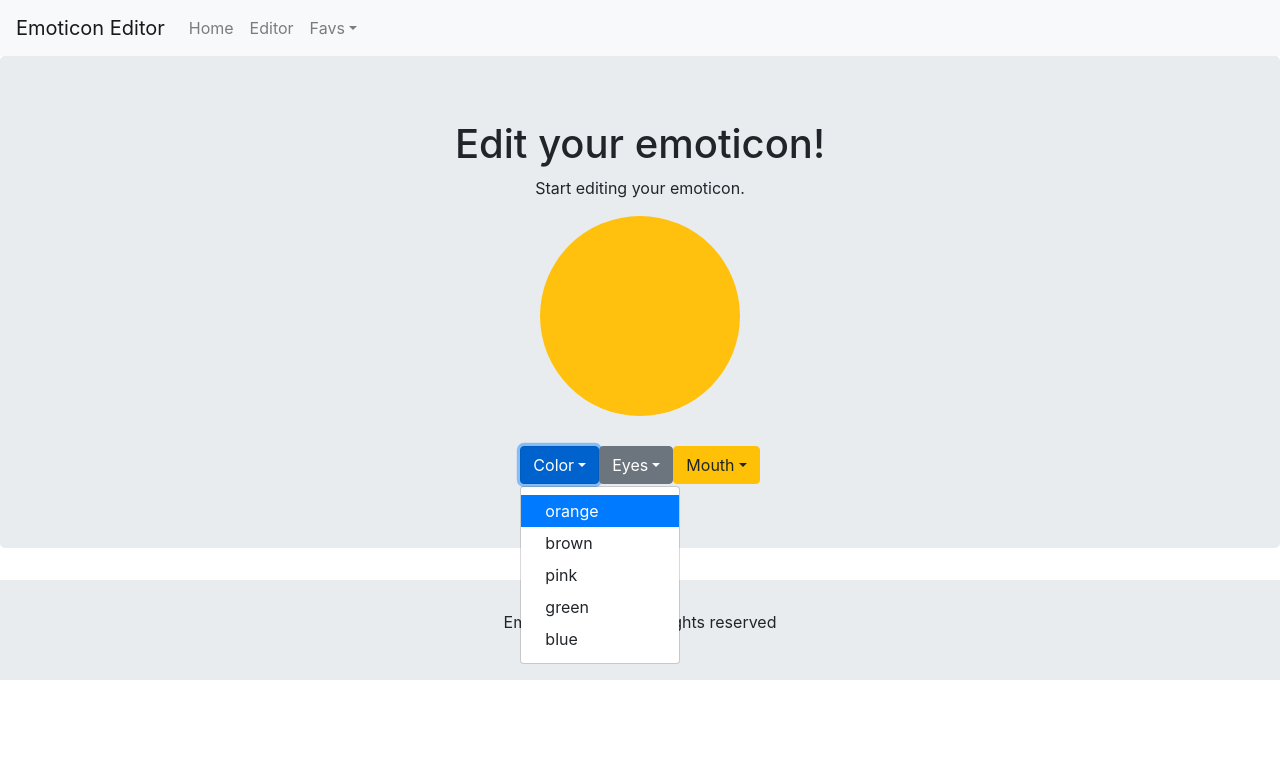
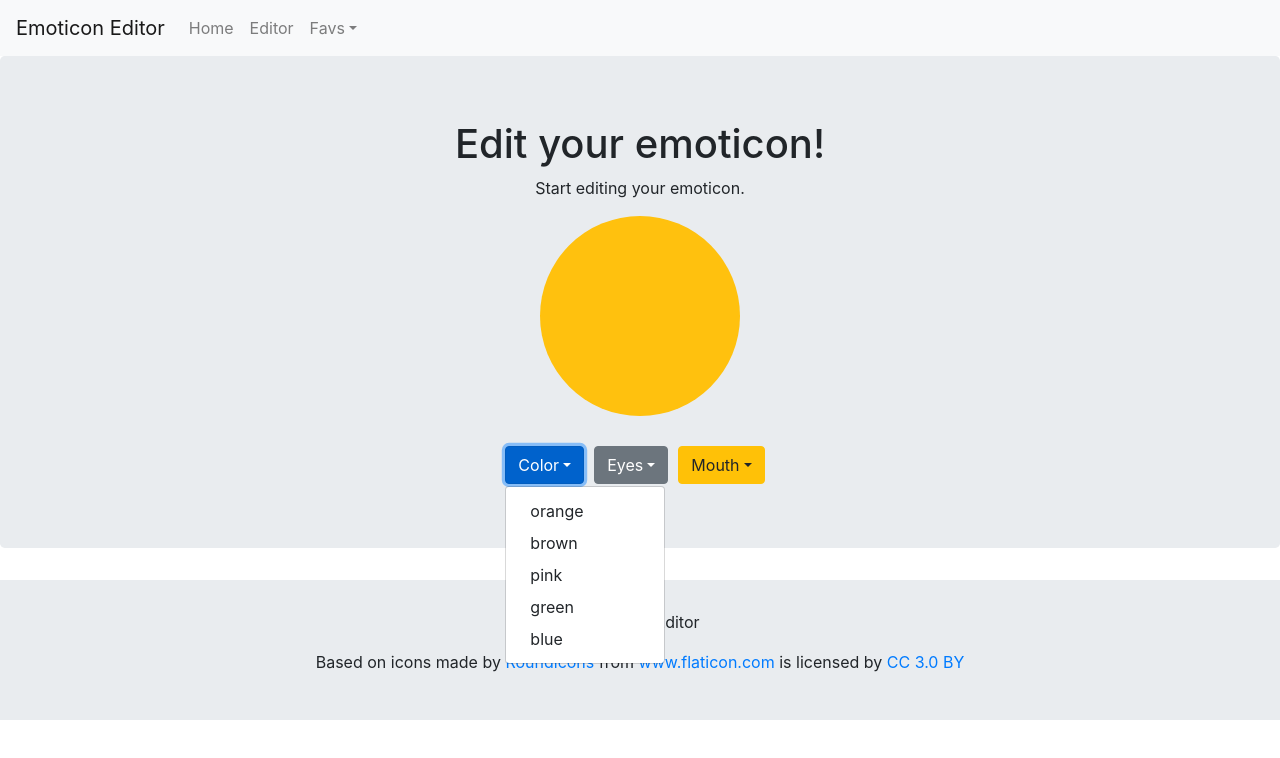
Before and after one commit to Suavek85/Emoticon-Editor-App, a React (Create React App) app: page / in a window 1280 px wide. Both pictures are taken after a click on the button "Color". Shown: the top 758 px of the page. Built offline with nearby package versions, Linux system fonts and the light colour scheme.

Commit message:
Small App issue fixed

```diff
--- /dev/null
+++ b/src/components/Emoticon/Emoticon.js
@@ -0,0 +1,24 @@
+import React from "react";
+
+const Emoticon = props => {
+  return (
+    <svg
+      width="200px"
+      height="200px"
+      id="Layer_1"
+      xmlns="http://www.w3.org/2000/svg"
+      viewBox="0 0 473.931 473.931"
+    >
+      <circle
+        cx="236.966"
+        cy="236.966"
+        r="236.966"
+        fill={props.currentFaceColor}
+      />
+      {props.currentEyesType}
+      {props.currentMouthType}
+    </svg>
+  );
+};
+
+export default Emoticon
--- a/src/components/Footer/Footer.js
+++ b/src/components/Footer/Footer.js
@@ -4,7 +4,30 @@ const Footer = () => {
   return (
     <footer style={{ backgroundColor: "#e9ecef", padding: "30px 15px 30px" }}>
       <div style={{ textAlign: "center" }}>
-        <p>Emoticon Editor - All rights reserved</p>
+        <p>Emoticon Editor</p>
+        <p>
+          <div>
+            Based on icons made by{" "}
+            <a
+              href="https://www.flaticon.com/authors/roundicons"
+              title="Roundicons"
+            >
+              Roundicons
+            </a>{" "}
+            from{" "}
+            <a href="https://www.flaticon.com/" title="Flaticon">
+              www.flaticon.com
+            </a>{" "}
+            is licensed by{" "}
+            <a
+              href="http://creativecommons.org/licenses/by/3.0/"
+              title="Creative Commons BY 3.0"
+              target="_blank"
+            >
+              CC 3.0 BY
+            </a>
+          </div>{" "}
+        </p>
       </div>
     </footer>
   );
--- a/src/components/Jumbotron/JumbotronItem.js
+++ b/src/components/Jumbotron/JumbotronItem.js
@@ -1,5 +1,6 @@
 import React from "react";
 import Jumbotron from "react-bootstrap/Jumbotron";
+import Emoticon from "../Emoticon/Emoticon";
 import { StylingButtons } from "../StylingButtons/StylingButtons";
 
 const JumbotronItem = props => {
@@ -16,23 +17,12 @@ const JumbotronItem = props => {
           justifyContent: "center"
         }}
       >
-        <div style={{marginBottom: '30px'}}>
-          <svg
-            width="200px"
-            height="200px"
-            id="Layer_1"
-            xmlns="http://www.w3.org/2000/svg"
-            viewBox="0 0 473.931 473.931"
-          >
-            <circle
-              cx="236.966"
-              cy="236.966"
-              r="236.966"
-              fill={props.currentFaceColor}
-            />
-            {props.currentEyesType}
-            {props.currentMouthType}
-          </svg>
+        <div style={{ marginBottom: "30px" }}>
+          <Emoticon
+            currentFaceColor={props.currentFaceColor}
+            currentEyesType={props.currentEyesType}
+            currentMouthType={props.currentMouthType}
+          />
         </div>
         <StylingButtons changeEmoHandler={props.changeEmoHandler} />
       </div>
--- a/src/components/StylingButtons/StylingButtons.js
+++ b/src/components/StylingButtons/StylingButtons.js
@@ -12,44 +12,19 @@ export const StylingButtons = props => (
         variant={el.variant.toLowerCase()}
         id={`dropdown-variants-${el.variant}`}
         key={el.variant}
+        style={{marginRight: '10px'}}
       >
-        <Dropdown.Item
-          onClick={props.changeEmoHandler}
-          type={el.type}
-          id={el.arr[0].type}
-          eventKey="1"
-          active
-        >
-          {el.arr[0].type}
-        </Dropdown.Item>
-        <Dropdown.Item
-          onClick={props.changeEmoHandler}
-          id={el.arr[1].type}
-          eventKey="2"
-        >
-          {el.arr[1].type}
-        </Dropdown.Item>
-        <Dropdown.Item
-          onClick={props.changeEmoHandler}
-          id={el.arr[2].type}
-          eventKey="3"
-        >
-          {el.arr[2].type}
-        </Dropdown.Item>
-        <Dropdown.Item
-          onClick={props.changeEmoHandler}
-          id={el.arr[3].type}
-          eventKey="4"
-        >
-          {el.arr[3].type}
-        </Dropdown.Item>
-        <Dropdown.Item
-          onClick={props.changeEmoHandler}
-          id={el.arr[4].type}
-          eventKey="4"
-        >
-          {el.arr[4].type}
-        </Dropdown.Item>
+        {[0, 1, 2, 3, 4].map(elm => (
+          <Dropdown.Item
+            onClick={props.changeEmoHandler}
+            type={el.type}
+            id={el.arr[elm].type}
+            eventKey="[elm + 1]"
+            key={elm}
+          >
+            {el.arr[elm].type}
+          </Dropdown.Item>
+        ))}
       </DropdownButton>
     ))}
   </ButtonToolbar>
--- a/src/components/StylingButtons/StylingButtonsStyle.js
+++ b/src/components/StylingButtons/StylingButtonsStyle.js
@@ -1,4 +1,4 @@
-import { normalEyes, angryEyes, unhappyEyes, happyEyes } from "./StylingCode/EmoEyes";
+import { normalEyes, winkEyes, surprisedEyes, happyEyes } from "./StylingCode/EmoEyes";
 import { wideSmile, normalSmile, confusedSmile, happyTeeth } from "./StylingCode/EmoMouth";
 
 export const stylingArray = [
@@ -20,8 +20,8 @@ export const stylingArray = [
       { type: "noeyes", code: null },
       { type: "happy-eyes", code: happyEyes},
       { type: "normal", code: normalEyes },
-      { type: "unhappy", code: unhappyEyes },
-      { type: "angry", code: angryEyes }
+      { type: "surprised", code: surprisedEyes },
+      { type: "wink", code: winkEyes }
     ]
   },
   {
--- a/src/components/StylingButtons/StylingCode/EmoEyes.js
+++ b/src/components/StylingButtons/StylingCode/EmoEyes.js
@@ -14,24 +14,16 @@ export const happyEyes = (
   </g>
 );
 
-export const angryEyes = (
+export const surprisedEyes = (
   <g fill="#333">
-    <path d="M106.883,85.989c25.141,18.817,50.282,37.638,75.423,56.456c9.669,7.237,18.978-9.018,9.44-16.153 c-25.141-18.817-50.282-37.638-75.423-56.456C106.659,62.596,97.346,78.85,106.883,85.989L106.883,85.989z" />
-    <path d="M356.298,69.832c-25.141,18.817-50.282,37.638-75.423,56.456c-9.538,7.139-0.228,23.39,9.44,16.153 c25.141-18.817,50.282-37.638,75.423-56.456C375.276,78.85,365.967,62.596,356.298,69.832L356.298,69.832z" />
-    <circle cx="164.937" cy="155.231" r="37.216" />
-    <circle cx="305.664" cy="155.231" r="37.216" />
+    <ellipse cx="164.937" cy="163.26" rx="37.216" ry="70.188" />
+    <ellipse cx="305.664" cy="163.26" rx="37.216" ry="70.188" />
   </g>
 );
 
-export const unhappyEyes = (
+export const winkEyes = (
   <>
-    <g fill="#333">
-      <circle cx="164.938" cy="155.232" r="37.216" />
-      <circle cx="305.667" cy="155.232" r="37.216" />
-    </g>
-    <path
-      d="M343.167,188.612c0,0-27.517,33.874-27.517,68.819c0,15.203,12.31,27.521,27.513,27.525	c15.218-0.007,27.532-12.325,27.532-27.528C370.695,240.507,343.167,188.612,343.167,188.612z"
-      fill="#a2d4de"
-    />
+    <ellipse cx="164.937" cy="155.231" rx="37.216" ry="18.709" />
+    <circle cx="305.664" cy="155.231" r="37.216" />
   </>
 );
--- a/src/containers/App/App.js
+++ b/src/containers/App/App.js
@@ -20,12 +20,13 @@ class App extends Component {
     const clickedIndex = setOfArrays.findIndex(el => {
       return el.type === event.target.id;
     });
+
     if (clickedIndex <= 4) {
       this.setState({ currentFaceColor: clickedEl.code });
-    } else if (clickedIndex >= 8) {
+    } else if (clickedIndex >= 10) {
+      this.setState({ currentMouthType: clickedEl.code });
+    } else {
       this.setState({ currentEyesType: clickedEl.code });
-    } else {
-      this.setState({ currentMouthType: clickedEl.code });
     }
   };
 
```
Also changed, not shown: 1 other file (tests, documents, lock files or other folders).
